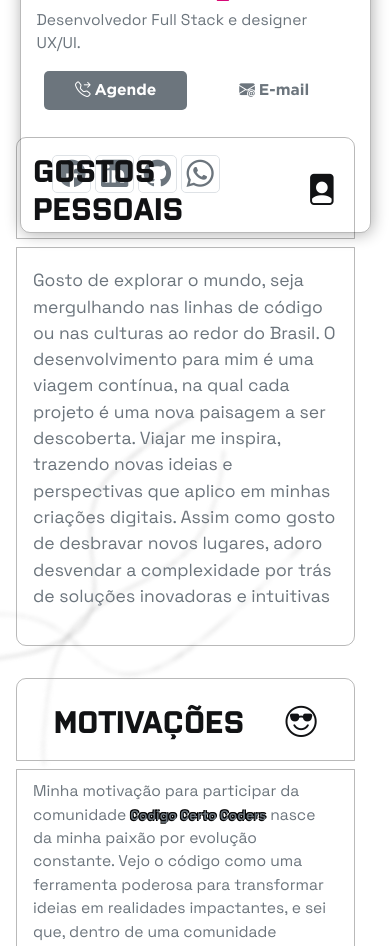
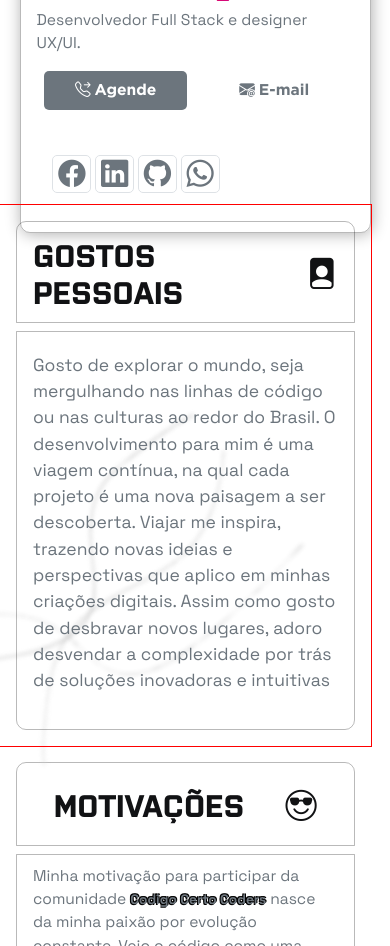
Before and after one commit to EriveltonMGit/Codigo_certo, an Angular app: page / in a window 390 px wide. Shown: the part 3120-4066 px from the top of the page. Built offline with nearby package versions, Linux system fonts and the light colour scheme.

Commit message:
chore: modificações nas fontes

```diff
--- a/src/app/section-3/section-3.component.scss
+++ b/src/app/section-3/section-3.component.scss
@@ -204,7 +204,7 @@
 .gostos {
     width: 100%;
     height: 100%;
-    margin-top: 10vh;
+    margin-top: 30vh;
     display: flex;
     align-items: center;
     justify-content: space-around;
@@ -212,6 +212,7 @@
     position: relative;
     padding: 1rem;
     z-index: 2;
+        outline: 1px solid red;
 }
 
 // titulo_gostos
```
